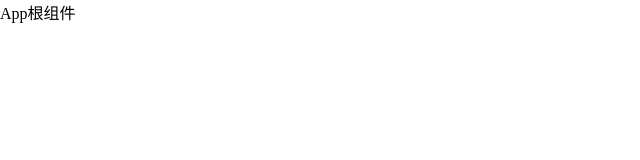
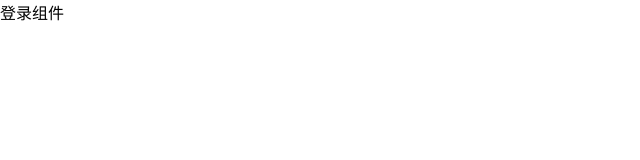
Before and after one commit to NewAn-Obj/reactNote, a React (Create React App) app in the folder basic_react/05/: page /login in a window 1280 px wide. Shown: the top 160 px of the page, without its empty margins (0-640 px from the left). Built offline with nearby package versions, Linux system fonts and the light colour scheme.

Commit message:
项目搭建配置路由完成

```diff
--- a/basic_react/05/package.json
+++ b/basic_react/05/package.json
@@ -9,6 +9,7 @@
     "classnames": "^2.3.1",
     "react": "^18.2.0",
     "react-dom": "^18.2.0",
+    "react-router-dom": "^5.3.0",
     "react-scripts": "5.0.1",
     "web-vitals": "^2.1.4"
   },
--- a/basic_react/05/src/App.js
+++ b/basic_react/05/src/App.js
@@ -1,4 +1,19 @@
+import { BrowserRouter as Router, Route, Link, Switch } from 'react-router-dom'
+import Login from './pages/Login'
+import Home from './pages/Layout'
 function App() {
-  return <div className="App">App根组件</div>
+  return (
+    <Router>
+      <div className="App">
+        {/* <h3>App根组件</h3> */}
+        {/* <Link to="/login">登录</Link>
+        <Link to="/home">首页</Link> */}
+      </div>
+      <Switch>
+        <Route path="/home" component={Home}></Route>
+        <Route path="/login" component={Login}></Route>
+      </Switch>
+    </Router>
+  )
 }
 export default App
--- /dev/null
+++ b/basic_react/05/src/pages/Layout/index.js
@@ -0,0 +1,7 @@
+import React, { Component } from 'react'
+
+export default class Layout extends Component {
+  render() {
+    return <div>首页组件</div>
+  }
+}
--- /dev/null
+++ b/basic_react/05/src/pages/Login/index.js
@@ -0,0 +1,7 @@
+import React, { Component } from 'react'
+
+export default class Login extends Component {
+  render() {
+    return <div>登录组件</div>
+  }
+}
```
Also changed, not shown: 2 other files (tests, documents, lock files or other folders).
